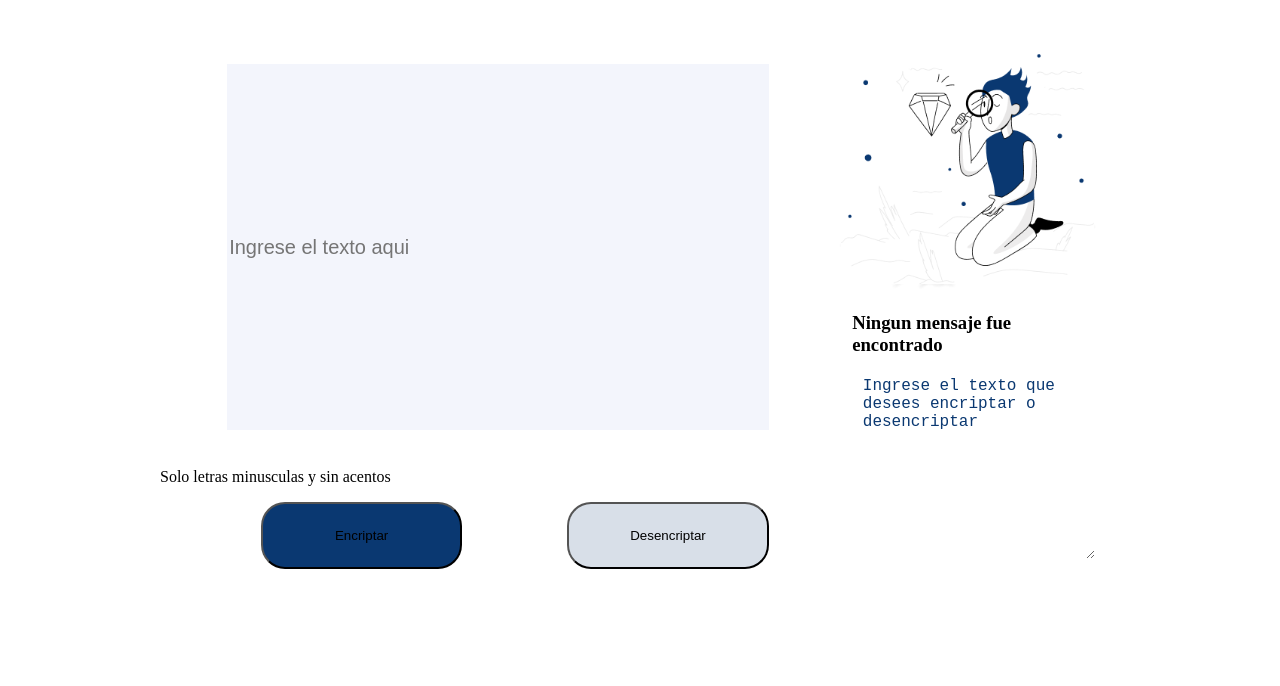
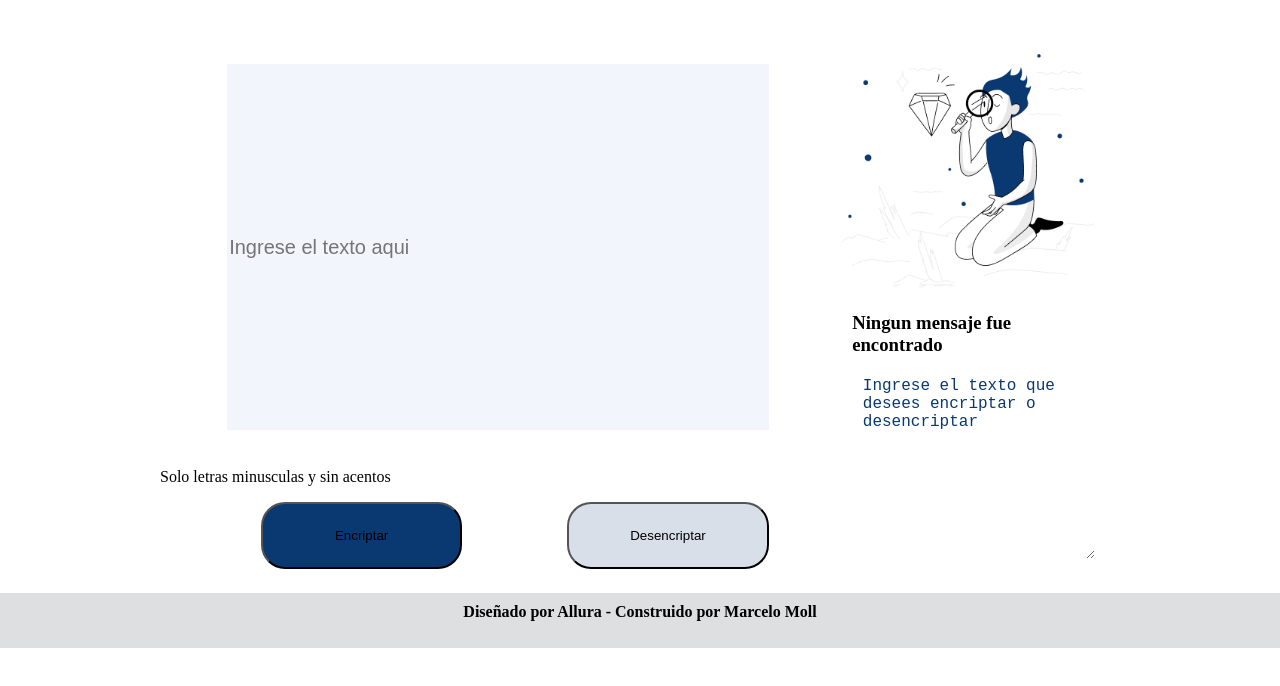
Before and after one commit to MollMarceloMoll/Encriptador-de-Texto, a plain HTML site: page index.html in a window 1280 px wide. Shown: the part 88-774 px from the top of the page. Drawn offline with Linux system fonts and the light colour scheme.

Commit message:
Encriptador de Texto
#challengeonecodificador4

```diff
--- a/css/style.css
+++ b/css/style.css
@@ -97,3 +97,11 @@ body {
     border-radius: 24px;
     display: none;
 }
+footer {
+    background-color: #dddfe0;
+    padding-bottom: 5px;
+}
+h4 {
+    text-align: center;
+    padding-top: 10px;
+}
--- a/index.html
+++ b/index.html
@@ -28,6 +28,9 @@
             <button type="button" id="btn-desencriptar" onclick="desencriptar()">Desencriptar</button>
         </div>
     </div>
+    <footer>
+        <h4>Diseñado por Allura - Construido por Marcelo Moll</h4>
+    </footer>
 </body>
 </html>
 <script src="js/script.js"></script>
```
